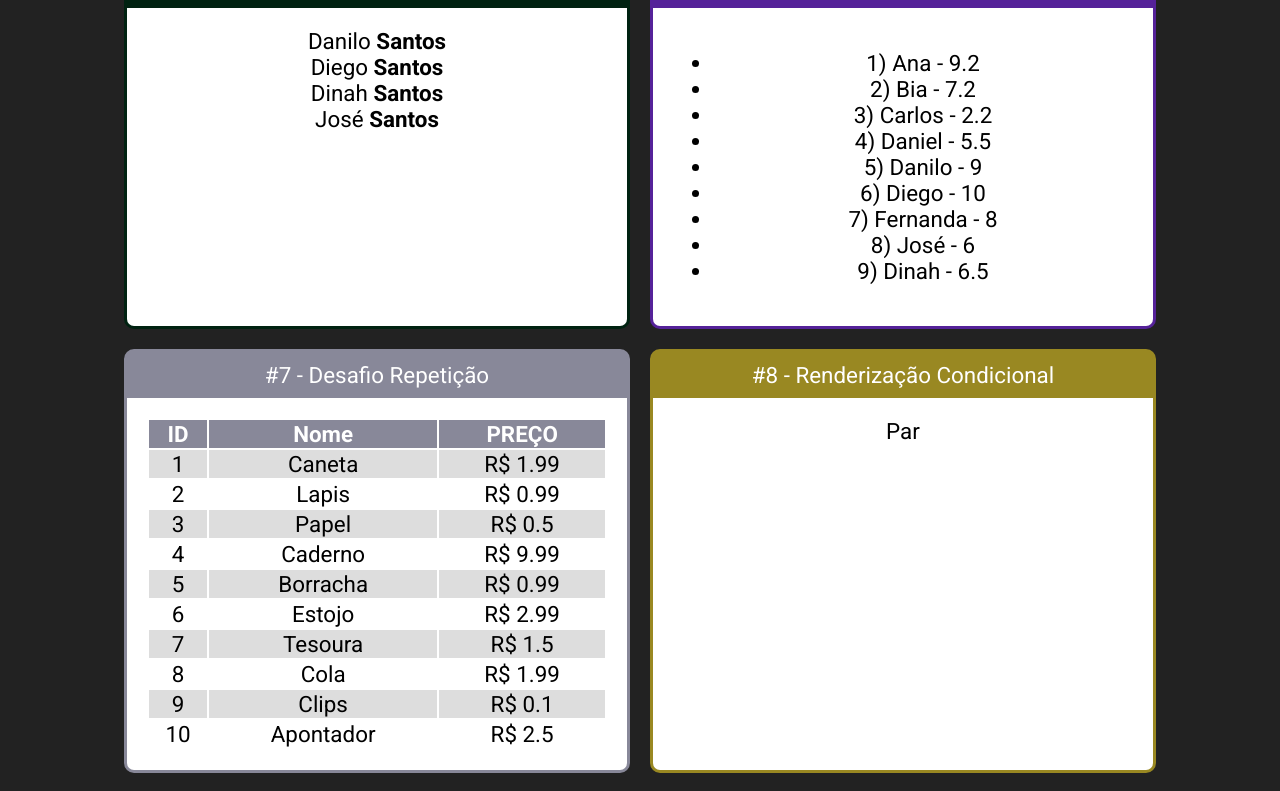
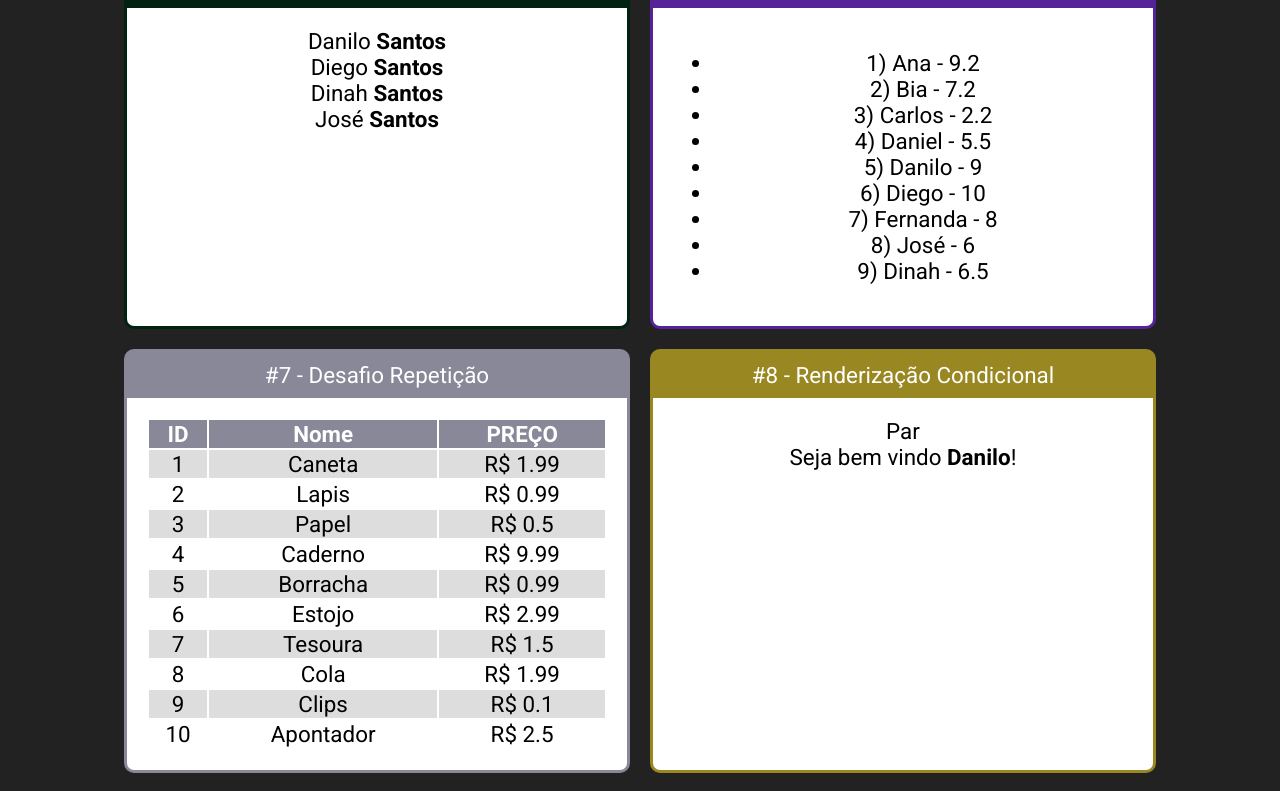
Before and after one commit to DaniloIS/Fundamentos-React, a React (Create React App) app: page / in a window 1280 px wide. Shown: the part 608-1399 px from the top of the page. Built offline with nearby package versions, Linux system fonts and the light colour scheme.

Commit message:
Renderização condicional usuario if e else

```diff
--- a/src/App.jsx
+++ b/src/App.jsx
@@ -10,6 +10,7 @@ import FamilyMember from './components/basics/FamilyMember';
 import ListStudents from './components/repetition/ListStudents';
 import TableProducts from './components/repetition/TableProducts';
 import PairOrOdd from './components/conditional/PairOrOdd';
+import UserInfo from './components/conditional/UserInfo';
 
 import './App.css';
 
@@ -70,6 +71,7 @@ export default function App() {
                 <Card title="#8 - Renderização Condicional" color="#982">
 
                     <PairOrOdd value={20} />
+                    <UserInfo user={{ name: 'Danilo' }} />
 
                 </Card>
 
--- /dev/null
+++ b/src/components/conditional/UserInfo.jsx
@@ -0,0 +1,16 @@
+import React from 'react';
+import If, { Else } from './if';
+
+export default function UserInfo(props) {
+    const user = props.user || {};
+    return (
+        <div>
+            <If test={user && user.name}>
+                Seja bem vindo <strong>{ user.name }</strong>!
+                <Else>
+                    Seja bem vindo <strong>Amigão</strong>!
+                </Else>
+            </If>
+        </div>
+    )
+}
--- /dev/null
+++ b/src/components/conditional/if.js
@@ -0,0 +1,21 @@
+export default props => {
+
+    const elseChild = props.children.filter(child => {
+        return child.type && child.type.name === 'Else';
+    })[0];
+
+    const isChildren = props.children.filter(child => {
+        return child !== elseChild;
+    });
+
+    if(props.test) {
+        console.log(props)
+        return isChildren;
+    } else if(elseChild) {
+        return elseChild;
+    } else {
+        return false;
+    }
+}
+
+export const Else = props => props.children;
```
